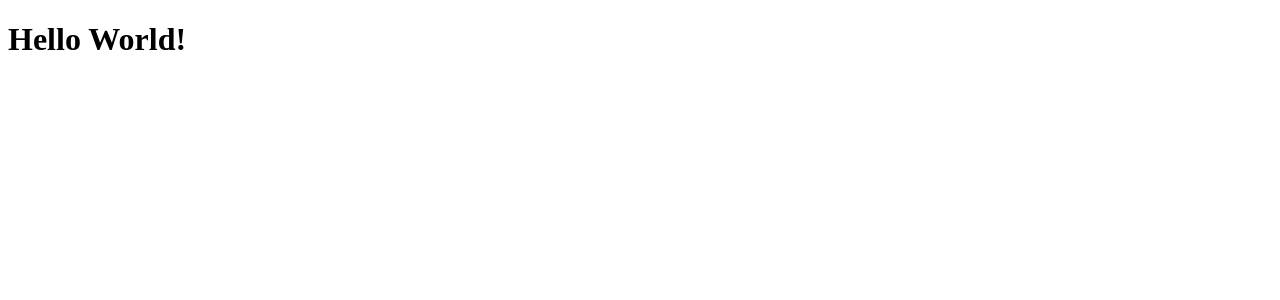
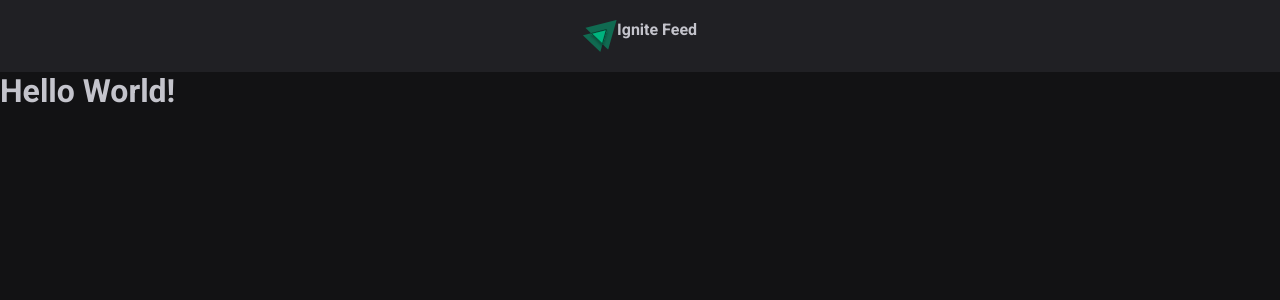
Before and after one commit to Kreitmaier/feed-project, a React (Vite) app: page / in a window 1280 px wide. Shown: the top 300 px of the page. Built offline with nearby package versions, Linux system fonts and the light colour scheme.

Commit message:
created Header

```diff
--- a/index.html
+++ b/index.html
@@ -2,8 +2,15 @@
 <html lang="en">
   <head>
     <meta charset="UTF-8" />
+
+    <link rel="preconnect" href="https://fonts.googleapis.com" />
+    <link rel="preconnect" href="https://fonts.gstatic.com" crossorigin />
+
     <link rel="icon" type="image/svg+xml" href="/vite.svg" />
     <meta name="viewport" content="width=device-width, initial-scale=1.0" />
+
+    <link href="https://fonts.googleapis.com/css2?family=Roboto:wght@400;700&display=swap" rel="stylesheet" />
+
     <title>Vite + React</title>
   </head>
   <body>
--- a/src/App.jsx
+++ b/src/App.jsx
@@ -1,6 +1,14 @@
+import { Header } from "./components/Header"
+
+import "./global.css";
+
 function App() {
   return (
-    <h1>Hello World!</h1>
+    <>
+      <Header />
+      <h1>Hello World!</h1>
+    </>
+
   )
 }
 
--- /dev/null
+++ b/src/components/Header.jsx
@@ -0,0 +1,12 @@
+import styles from "./Header.module.css";
+
+import igniteLogo from "../assets/ignite-logo.svg";
+
+export function Header() {
+    return (
+        <header className={styles.header}>
+            <img src={igniteLogo} alt="Logotipo do Ignite" />
+            <strong>Ignite Feed</strong>
+        </header>
+    )
+}
--- /dev/null
+++ b/src/components/Header.module.css
@@ -0,0 +1,10 @@
+.header {
+    background: var(--gray-800);
+    display: flex;
+    justify-content: center;
+    padding: 1.25rem 0;
+}
+
+.header img {
+    height: 2rem;
+}
--- /dev/null
+++ b/src/global.css
@@ -0,0 +1,30 @@
+:root {
+    --white: #fff;
+    --gray-100: #e1e1e6;
+    --gray-300: #c4c4cc;
+    --gray-400: #8d8d99;
+    --gray-600: #323238;
+    --gray-700: #29292e;
+    --gray-800: #202024;
+    --gray-900: #121214;
+
+    --green-500: #00875f;
+}
+
+* {
+    margin: 0;
+    padding: 0;
+    box-sizing: border-box;
+}
+
+body {
+    background: var(--gray-900);
+    color: var(--gray-300);
+    -webkit-font-smoothing: antialiased;
+}
+
+body, input, textarea, button {
+    font-family: 'Roboto', sans-serif;
+    font-weight: 400;
+    font-size: 1rem;
+}
```
Also changed, not shown: src/assets/ignite-logo.svg (added).
